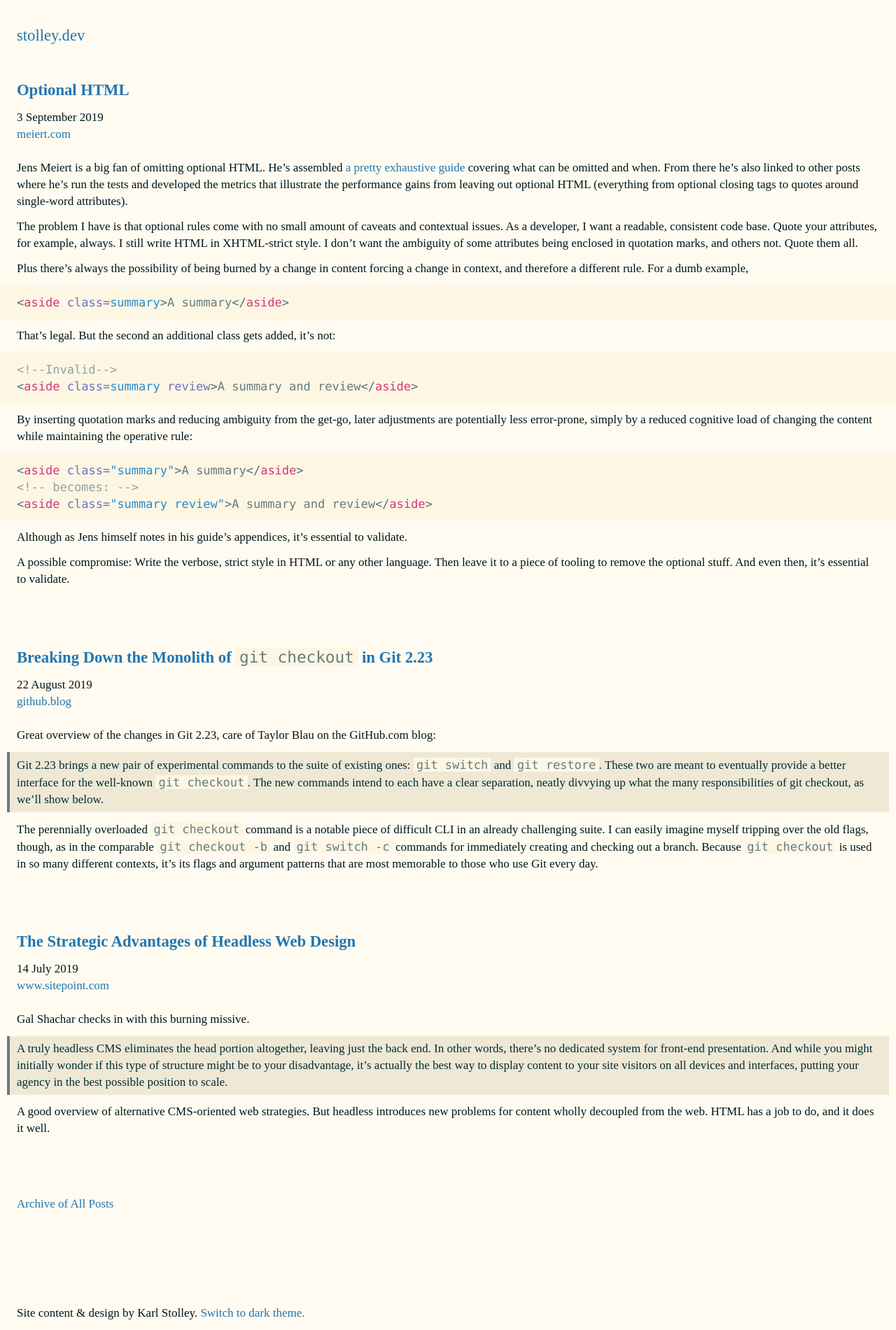
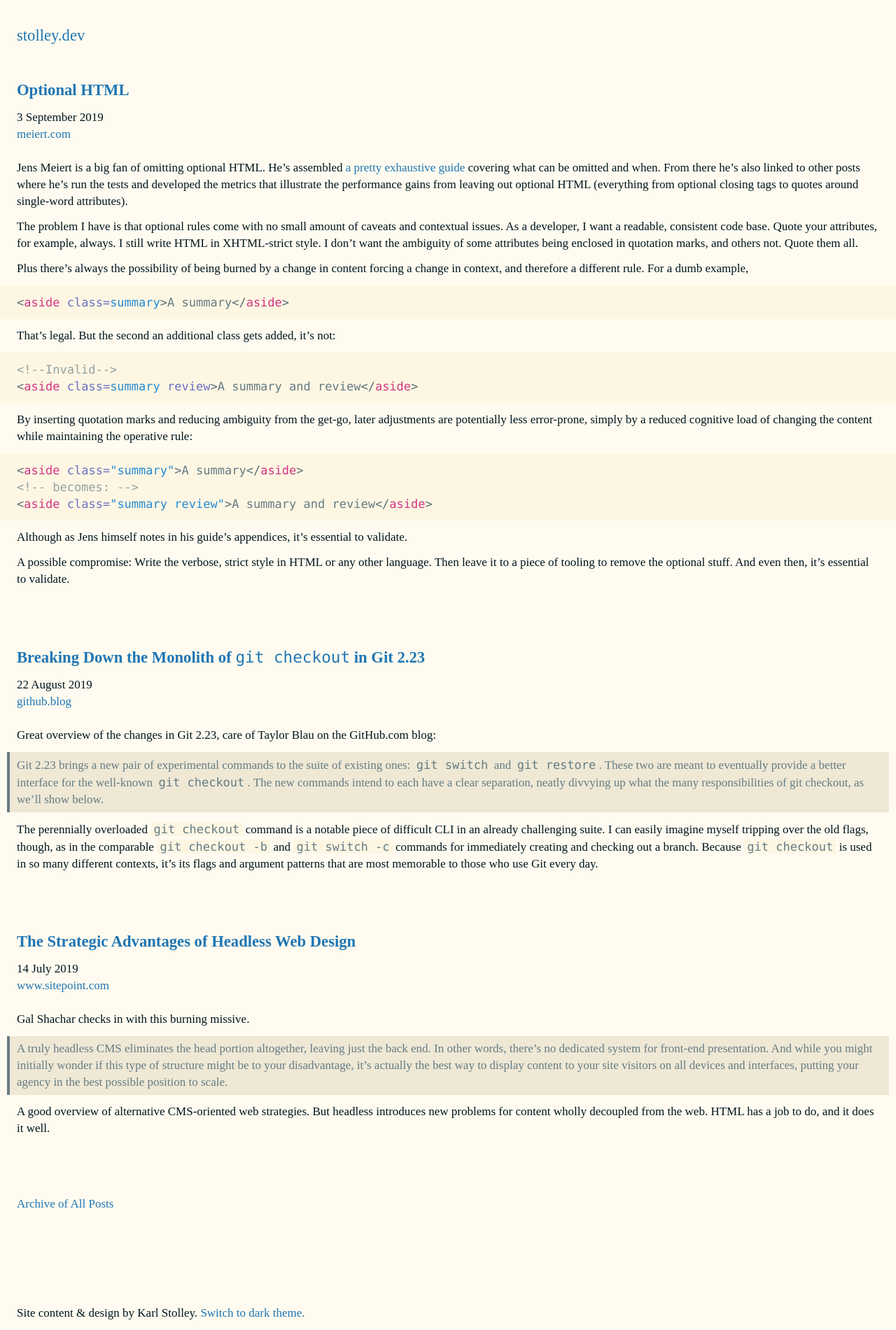
Before and after one commit to karlstolley/stolley.dev, a Jekyll site: the page built from index.md, in a window 1280 px wide. Shown: the whole page at 70% size. Built offline with Jekyll 4.4.1, drawn with Linux system fonts in a browser that asks for light colours; some web fonts are replaced.

Commit message:
Improve background on code, blockquotes

```diff
--- a/assets/css/screen.css
+++ b/assets/css/screen.css
@@ -128,7 +128,7 @@ p {
 
 blockquote {
 /*color: #555; */
-  color: var(--color-shaded-foreground);
+  color: var(--color-p-base-body);
   font-weight: 400;
   padding: 0 0 12px 0;
 }
@@ -225,6 +225,14 @@ pre {
 pre {
   margin: 0px -24px 12px -24px;
   padding: 12px 24px;
+}
+blockquote code {
+  background: inherit;
+}
+header code {
+  color: inherit;
+  background: inherit;
+  padding: 0;
 }
 pre code {
   padding: 0;
```
